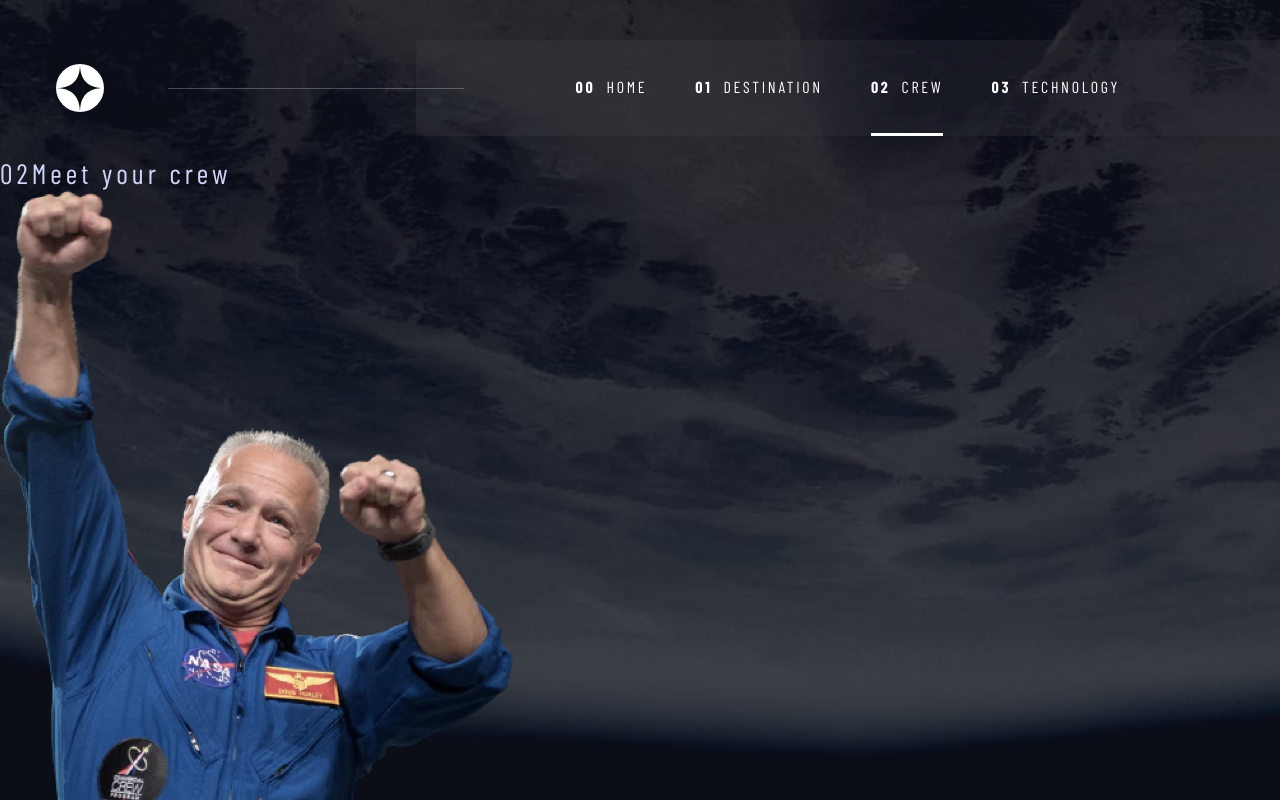
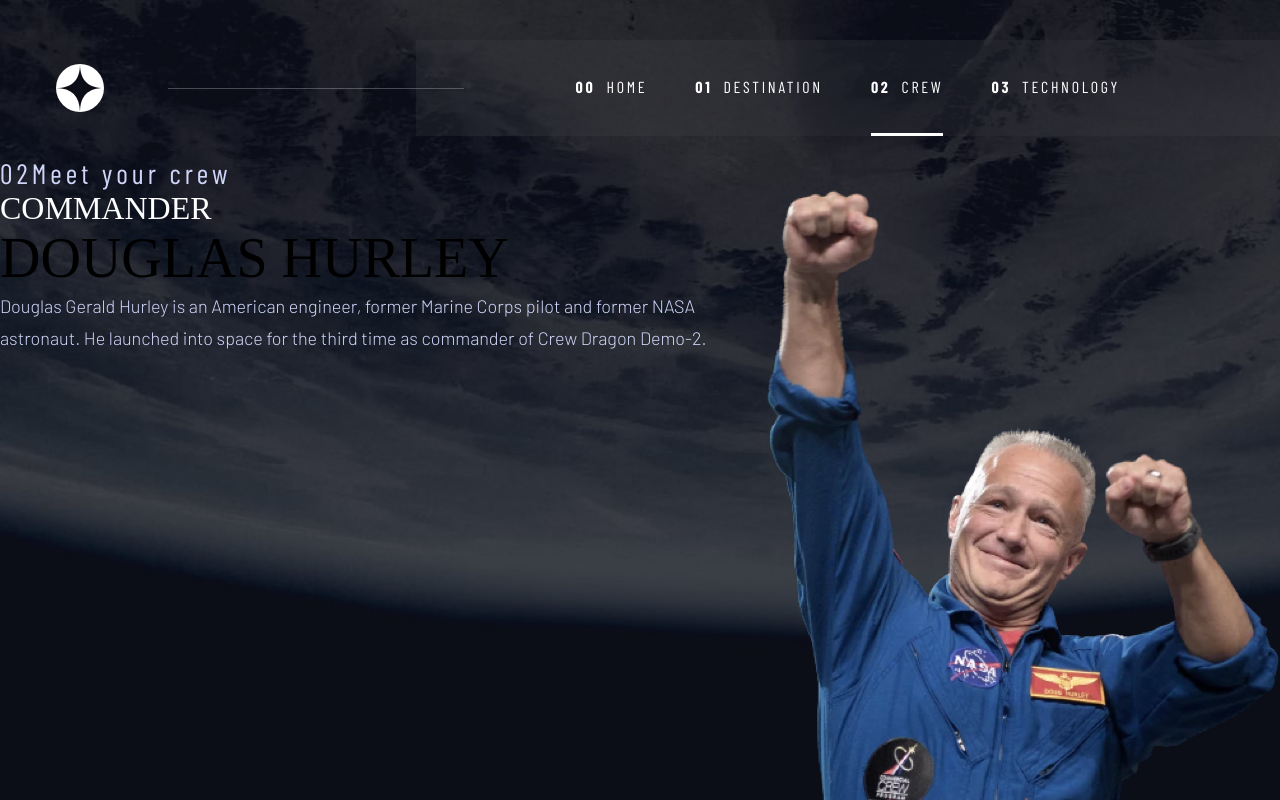
Before and after one commit to gcarter89/space-tourism-website, a React (Create React App) app: page /crew in a window 1280 px wide. Shown: the top 800 px of the page. Built offline with nearby package versions, Linux system fonts and the light colour scheme; a web font is replaced by a local one.

Commit message:
added grid layout

```diff
--- a/src/Styles/Crew.module.scss
+++ b/src/Styles/Crew.module.scss
@@ -1,3 +1,23 @@
+.crewSection {
+    display: grid;
+    grid-template-rows: auto auto;
+    grid-template-columns: auto auto;
+}
+
+.heading {
+    grid-row: 1;
+}
+
+.crewImageContainer {
+    grid-column: 2;
+    grid-row: 2;
+}
+
+.crewSelectorCopyGroup {
+    grid-column: 1;
+    grid-row: 2;
+}
+
 .crewSelector {
     display: flex;
     justify-content: space-between;
```
